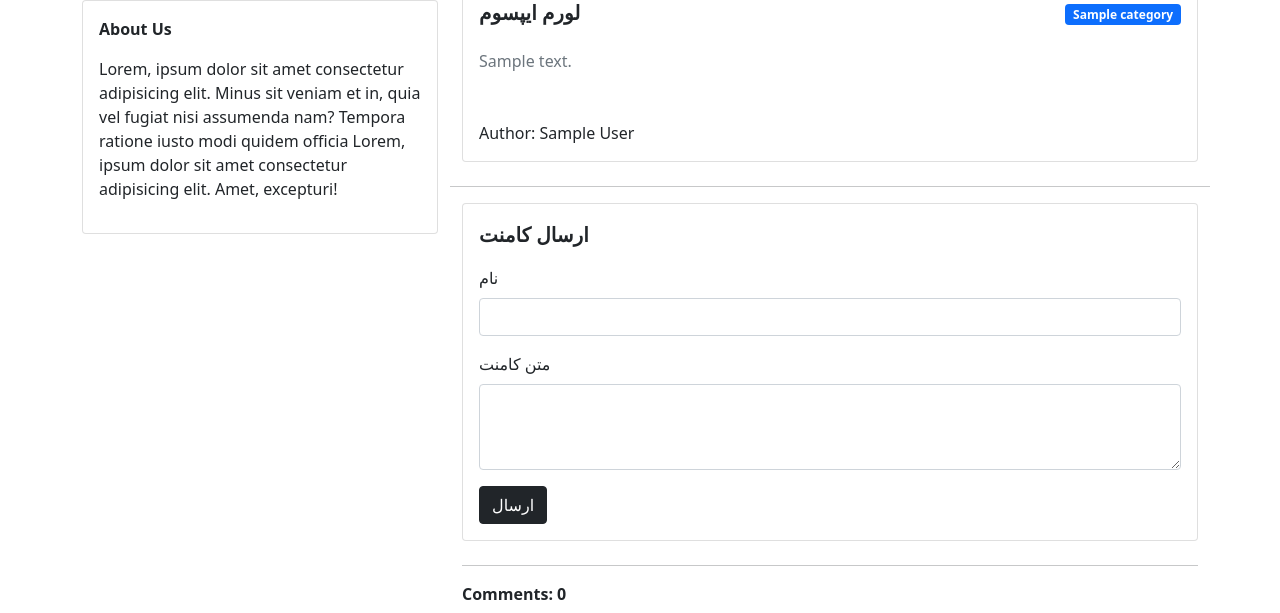
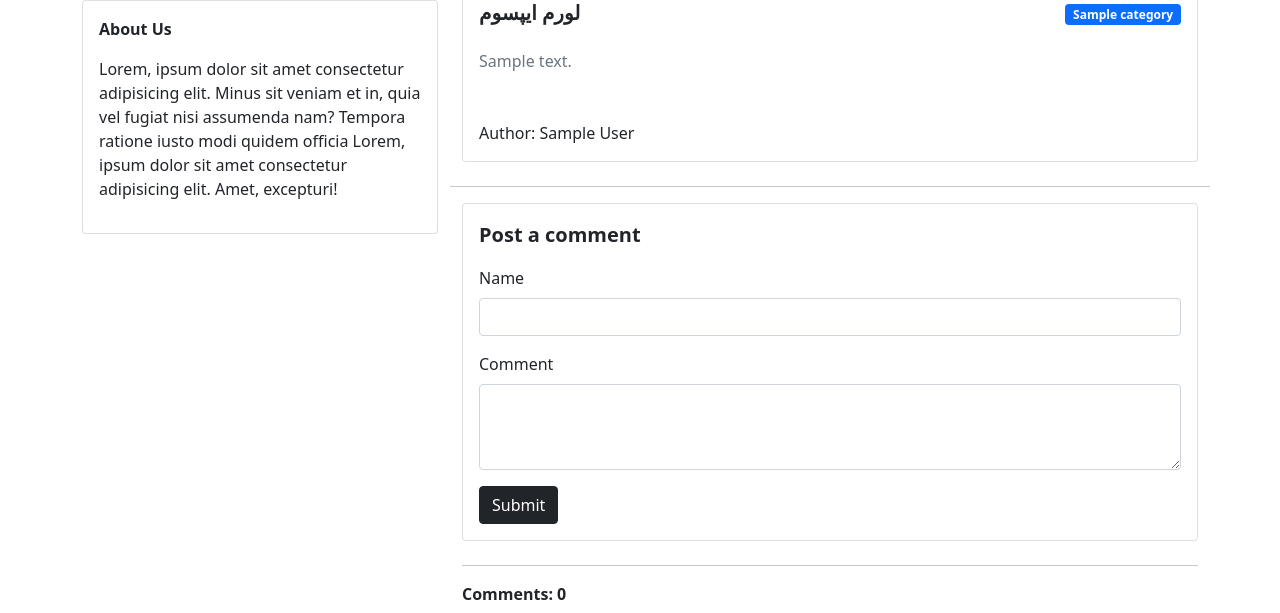
Before and after one commit to Hossaini1/php-blog-app, a PHP site: page /single.php?post=1 in a window 1280 px wide. Shown: the part 660-1273 px from the top of the page. Run offline with PHP 8.4, Linux system fonts and the light colour scheme; tables that the repository leaves empty or names only in its code hold one stand-in row (values such as "Sample post"); grey boxes marked "Sample" are stand-in pictures.

Commit message:
comment form erstellt mit validierung

```diff
--- a/single.php
+++ b/single.php
@@ -46,7 +46,7 @@ use Dom\Comment;
                                          <div>
                                              <?php
                                                 $categoryId = $post['category_id'];
-                                                $category = $db->query("SELECT * FROM `categories` WHERE id=$categoryId")->fetch()
+                                                $category = $db->query("SELECT * FROM `categories` WHERE id=$categoryId")->fetch();
                                                 ?>
                                              <span
                                                  class="badge bg-primary"><?= $category['title'] ?></span>
@@ -67,30 +67,60 @@ use Dom\Comment;
 
                          <!-- Comment Section -->
                          <div class="col">
+                            <?php
+                            $invalidName = '';
+                            $invalidComment = '';
+                            $msg = '';
+
+                            if(isset($_POST['postComment'])){
+                                if (empty(trim($_POST['name']))) {
+                                    $invalidName = 'Name is required!';
+                                }else if (empty(trim($_POST['comment']))) {
+                                    $invalidComment = 'Comment is required!';
+                                }else{
+                                    $name = $_POST['name'];
+                                    $comment = $_POST['comment'];
+
+                                    $commentInsert = $db->prepare("INSERT INTO `comments` (name, comment , post_id) VALUES (:name, :comment , :post_id )");
+                                    $commentInsert->execute([':name'=> $name, 'comment' => $comment, 'post_id'=>$post['id']]);
+
+                                    $msg = "Commented successfuly!";
+                                }
+
+                            }
+
+                            ?>
                              <!-- Comment Form -->
                              <div class="card">
                                  <div class="card-body">
                                      <p class="fw-bold fs-5">
-                                         ارسال کامنت
+                                          Post a comment
                                      </p>
 
-                                     <form>
+                                     <form method="POST">
+                                        <p class="text-success"><?= $msg ?></p>
                                          <div class="mb-3">
-                                             <label class="form-label">نام</label>
+                                             <label class="form-label">Name</label>
                                              <input
+                                                 name="name"
                                                  type="text"
                                                  class="form-control" />
+                                                 <p class="form-text text-danger"><?= $invalidName ?></p>
                                          </div>
                                          <div class="mb-3">
-                                             <label class="form-label">متن کامنت</label>
+                                             <label class="form-label">Comment</label>
                                              <textarea
+                                                 name="comment"
                                                  class="form-control"
                                                  rows="3"></textarea>
+                                                 <p class="form-text text-danger"><?= $invalidComment ?></p>
+
                                          </div>
                                          <button
+                                             name="postComment"
                                              type="submit"
                                              class="btn btn-dark">
-                                             ارسال
+                                             Submit
                                          </button>
                                      </form>
                                  </div>
@@ -107,21 +137,20 @@ use Dom\Comment;
 
                                 ?>
                              <p class="fw-bold fs-6">Comments: <?= $comments->rowCount() ?></p>
-                             <?php if($comments->rowCount()>0): ?>
+                             <?php if ($comments->rowCount() > 0): ?>
 
-                             <?php foreach ($comments as $comment) :?>
+                                 <?php foreach ($comments as $comment) : ?>
 
                                      <div class="card bg-light-subtle mb-3">
                                          <div class="card-body">
                                              <div
                                                  class="d-flex align-items-center">
                                                  <img
-
                                                      src="./assets/images/profile.png"
                                                      width="45"
                                                      height="45"
                                                      alt="user-profle"
-                                             class="card-title me-2 "/>
+                                                     class="card-title me-2 " />
 
                                                  <h5
                                                      class="card-title mb-0 text-secondary">
```
Lines whose indentation alone changed are shown as unchanged.
